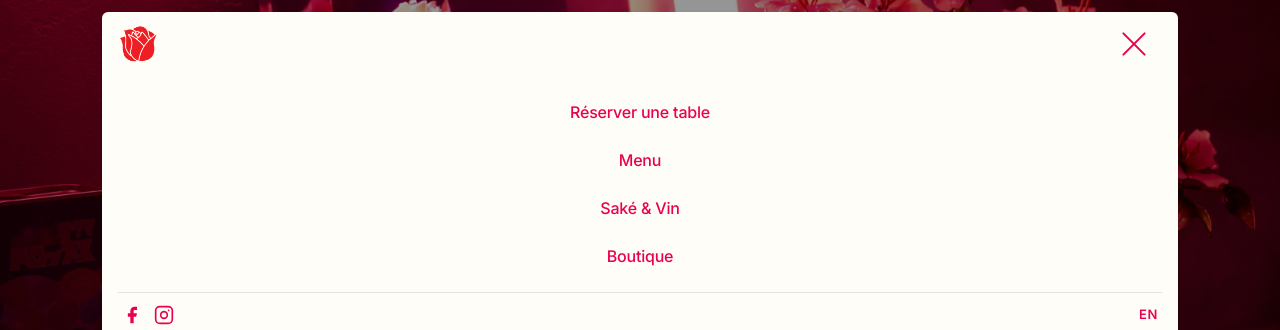
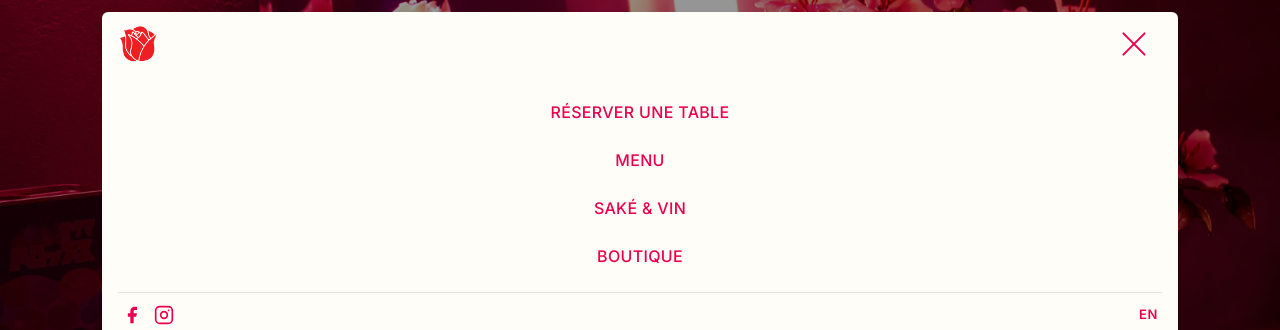
Before and after one commit to LORDOFDIRTYNESS/fleursetcadeaux, a Vue app: page / in a window 1280 px wide. Both pictures are taken after a click on the button "Menu". Shown: the top 330 px of the page. Built offline with nearby package versions, Linux system fonts and the light colour scheme.

Commit message:
Uppercase menu

```diff
--- a/src/components/concept1_dynamic/Concept1Nav.vue
+++ b/src/components/concept1_dynamic/Concept1Nav.vue
@@ -77,7 +77,7 @@ onBeforeUnmount(() => {
               :href="link.href"
               :target="link.external ? '_blank' : undefined"
               :rel="link.external ? 'noopener noreferrer' : undefined"
-              class="block rounded-md px-3 py-3 text-center font-inter text-[16px] font-medium tracking-[-0.2px] text-[#ea0050] hover:bg-[#ea0050]/5"
+              class="block rounded-md px-3 py-3 text-center font-inter text-[16px] font-medium uppercase tracking-[0.02em] text-[#ea0050] hover:bg-[#ea0050]/5"
               @click="isOpen = false"
             >
               {{ link.label }}
```
